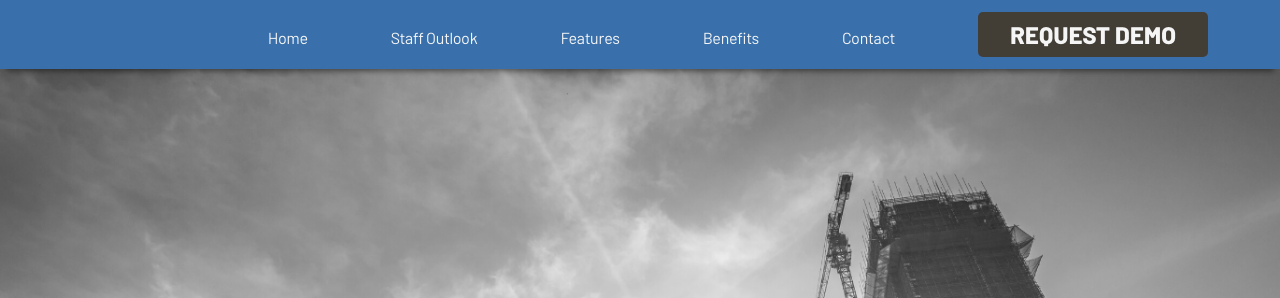
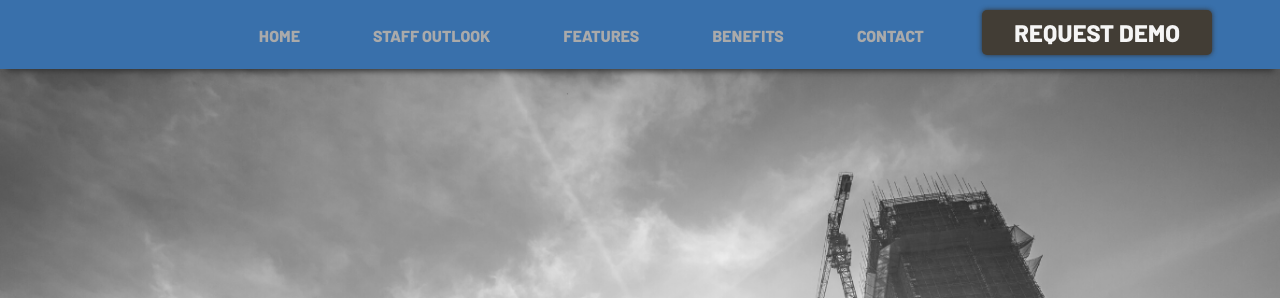
Before and after one commit to gatilogo/staff-outlook, a plain HTML site: page index.html in a window 1280 px wide. Shown: the top 298 px of the page. Drawn offline with nearby package versions, Linux system fonts and the light colour scheme.

Commit message:
fancy hover animation

```diff
--- a/index.html
+++ b/index.html
@@ -13,14 +13,14 @@
     <body id="home">
         <nav>
             <a href="#home"><img src="images/logo-no-padding.png" alt="" class="logo-navbar" /></a>
-            <div class="nav-right">
-                <a href="#home">Home</a>
-                <a href="#staff-outlook-info">Staff Outlook</a>
-                <a href="#features">Features</a>
-                <a href="#benefits">Benefits</a>
-                <a href="#contact">Contact</a>
-                <a href="#" class="btn">REQUEST DEMO</a> <!--TODO: add sales email-->
-            </div>
+            <ul class="nav-right">
+                <li><a href="#home" class="hover-style">HOME</a></li>
+                <li><a href="#staff-outlook-info" class="hover-style">STAFF OUTLOOK</a></li>
+                <li><a href="#features" class="hover-style">FEATURES</a></li>
+                <li><a href="#benefits" class="hover-style">BENEFITS</a></li>
+                <li><a href="#contact" class="hover-style">CONTACT</a></li>
+                <li><a href="#" class="btn">REQUEST DEMO</a></li> <!--TODO: add sales email-->
+            </ul>
             <div class="menu-btn">
                 <div class="bar1"></div>
                 <div class="bar2"></div>
@@ -45,7 +45,7 @@
                     <li>Understaffing will lead to inability to complete projects, damaging your company's reputation.</li>
                 </ul>
             </div>
-            <div class="dark column-boxed">
+            <div class="dark column-boxed border-shadow">
                 <img src="images/crystal-ball.png" alt="" class="full-img-size contained-img-w-padding" />
                 <span class="blue-heading">Staff Outlook</span>
                 <span>is the crystal ball in your corner</span>
@@ -111,7 +111,7 @@
 
         <section id="contact" class="section-padding-small">
             <div class="column-boxed">
-                <div class="dark heading-w-logo">
+                <div class="dark heading-w-logo border-offset-drop-shadow">
                     <img src="images/logo.png" alt="" class="logo" />
                     <span class="blue-heading">CONTACT</span>
                 </div>
@@ -121,7 +121,7 @@
                 <img src="images/email.png" alt="" class="email-icon" />
                 <a href="mailto:info@staffoutlook.com" class="email">info@staffoutlook.com</a>
             </div>
-            <div class="image-wrapper">
+            <div class="image-wrapper border-shadow">
                 <img src="images/contact-us-types.png" alt="" />
             </div>
         </section>
--- a/scripts/animations.js
+++ b/scripts/animations.js
@@ -1,8 +1,15 @@
-// Scroll to view on navigation menu click
-$(document).on('click', 'a[href^="#"]', function (event) {
-    event.preventDefault();
+$(document).ready(function () {
+    // Scroll to view on navigation menu click
+    $('a[href ^= "#"]').on('click', function (event) {
+        event.preventDefault();
 
-    $('html, body').animate({
-        scrollTop: $($.attr(this, 'href')).offset().top
-    }, 1000);
+        $('html, body').animate({
+            scrollTop: $($.attr(this, 'href')).offset().top
+        }, 2000);
+    });
+
+    // Hamburger menu button animation
+    $('.menu-btn').on('click', function () {
+        $(this).toggleClass('change');
+    });
 });
--- a/styles/main.css
+++ b/styles/main.css
@@ -4,6 +4,7 @@
     --primary-color: #3970ab;
     --secondary-color: #1493df;
     --dirty-white: #f2f2f2;
+    --shadow: #333;
     --nav-height: 69px;
 }
 
@@ -18,8 +19,8 @@
 }
 
 @font-face {
-    font-family: Barlow-Bold;
-    src: url("../fonts/Barlow-Bold.otf") format('opentype');
+    font-family: Barlow-Medium;
+    src: url("../fonts/Barlow-Medium.otf") format('opentype');
 }
 
 /***** HTML ELEMENT SELECTORS *****/
@@ -41,11 +42,11 @@ nav {
     top: 0;
     z-index: 1;
     box-sizing: border-box;
-    padding: 1.25rem 2rem;
+    padding: 1.25rem 3rem;
     display: flex;
     align-items: center;
     justify-content: space-between;
-    box-shadow: 0px 8px 6px -6px rgba(0,0,0,.5);
+    box-shadow: 0px 8px 6px -6px var(--shadow);
 }
 
 /***** CUSTOM ID SELECTORS *****/
@@ -61,7 +62,7 @@ nav {
         width: 15em;
         height: 10em;
         object-fit: fill;
-        box-shadow: 10px 8px 29px var(--primary-color);
+        box-shadow: 5px 5px 10px var(--primary-color);
     }
 
     #benefits .flex > div {
@@ -112,13 +113,14 @@ nav {
             color: lightgray;
             list-style-type: none;
             margin: 1.5rem;
-            font-size: large;
+            font-size: 1.5rem;
             width: 25em;
             height: 7em;
             display: flex;
             align-items: center;
-            font-family: Barlow-Bold;
+            font-family: Barlow-Medium;
             padding: 1rem;
+            box-shadow: 0 0 5px var(--shadow);
         }
 
     #features img {
@@ -164,6 +166,14 @@ nav {
 
 /***** CUSTOM CLASS SELECTORS *****/
 
+.border-shadow {
+    box-shadow: 0 0 20px var(--shadow);
+}
+
+.border-offset-drop-shadow {
+    box-shadow: 5px 5px 10px var(--shadow);
+}
+
 .blue-heading,
 .blue-heading-small,
 .blue-heading-large {
@@ -191,6 +201,7 @@ nav {
     text-decoration: none;
     font-family: Barlow-ExtraBold;
     font-size: x-large;
+    box-shadow: 0 0 5px var(--shadow);
 }
 
 .btn-wrapper {
@@ -205,7 +216,7 @@ nav {
 
 .contained-img-w-padding {
     box-sizing: border-box;
-    padding: 4rem;
+    padding: 4rem 4rem 2rem 4rem;
 }
 
 .cover {
@@ -273,11 +284,62 @@ nav {
     display: none;
 }
 
-.nav-right a {
-    color: whitesmoke;
-    margin: 0 2.5rem;
-    text-decoration: none;
+.nav-right {
+    list-style: none;
 }
+
+    .nav-right li {
+        display: inline-block;
+    }
+
+        .nav-right li a {
+            color: whitesmoke;
+            margin: 0 1.25rem;
+            text-decoration: none;
+            display: block;
+        }
+
+    .nav-right .hover-style {
+        color: #aaa;
+        font-family: Barlow-ExtraBold;
+        padding: 15px;
+        position: relative;
+        z-index: 1;
+    }
+
+        .nav-right .hover-style,
+        .nav-right .hover-style:after,
+        .nav-right .hover-style:before {
+            transition: all 0.5s;
+        }
+
+            .nav-right .hover-style:after {
+                display: block;
+                position: absolute;
+                top: 0;
+                left: 0;
+                bottom: 0;
+                right: 0;
+                margin: auto;
+                width: 100%;
+                height: 1px;
+                content: '.';
+                color: transparent;
+                background: var(--dark);
+                opacity: 0;
+                z-index: -1;
+                border-radius: 5px;
+            }
+
+            .nav-right .hover-style:hover {
+                color: whitesmoke;
+            }
+
+                .nav-right .hover-style:hover:after {
+                    opacity: 1;
+                    visibility: visible;
+                    height: 100%;
+                }
 
 .section-padding {
     padding: 3.75em 7em;
@@ -316,25 +378,13 @@ nav {
         }
 
     .contained-img-w-padding {
-        padding: 5rem;
+        padding: 5rem 5rem 2.5rem 5rem;
     }
 }
 
 /***** MOBILE STYLING *****/
 
-@media screen and (max-width: 1130px) { /*TODO: make pretty navbar on mobile*/
-    html {
-        font-size: 10px;
-    }
-
-    #contact .btn {
-        font-size: large;
-    }
-
-    .email {
-        font-size: large;
-    }
-
+@media screen and (max-width: 1193px) { /*TODO: make pretty navbar on mobile*/
     .nav-right {
         display: none;
     }
@@ -365,6 +415,20 @@ nav {
     /* Rotate last bar */
     .change .bar3 {
         transform: rotate(45deg) translate(-8px, -8px);
+    }
+}
+
+@media screen and (max-width: 1130px) {
+    html {
+        font-size: 10px;
+    }
+
+    #contact .btn {
+        font-size: large;
+    }
+
+    .email {
+        font-size: large;
     }
 }
 
```
